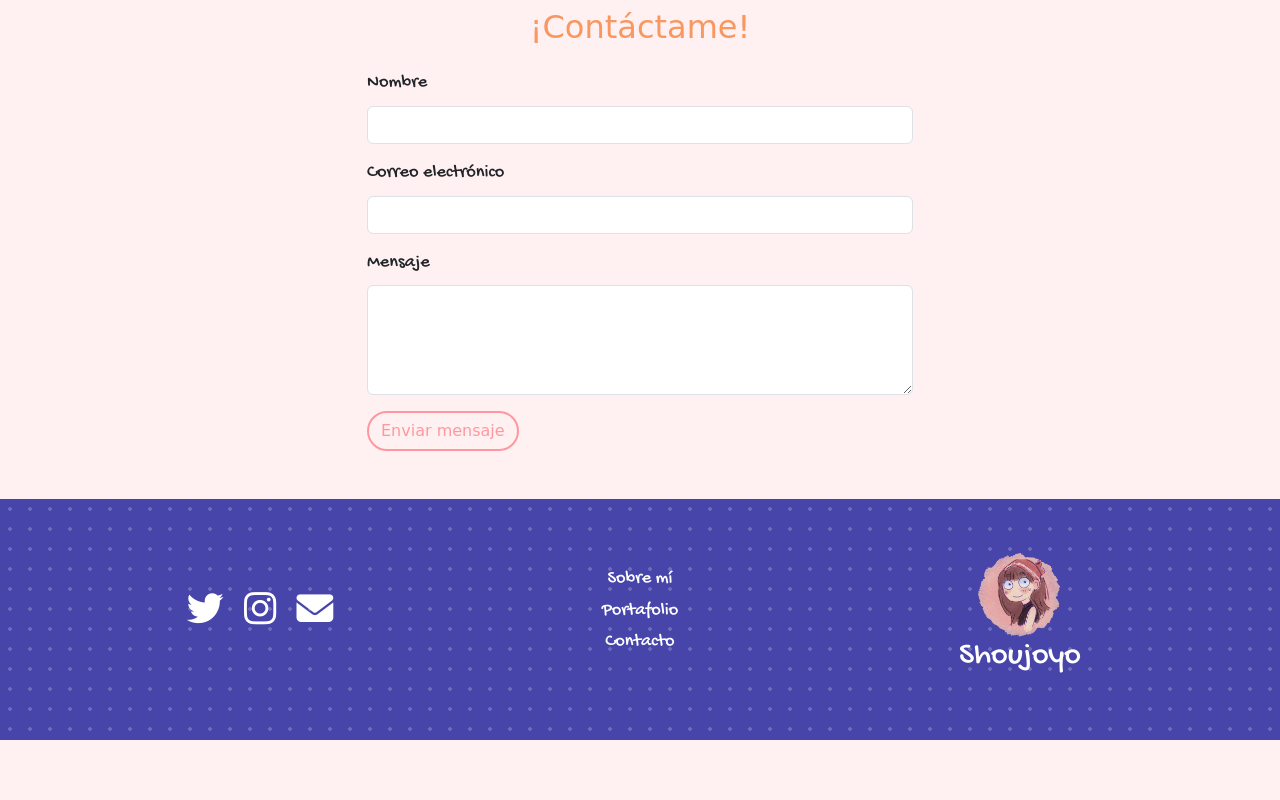
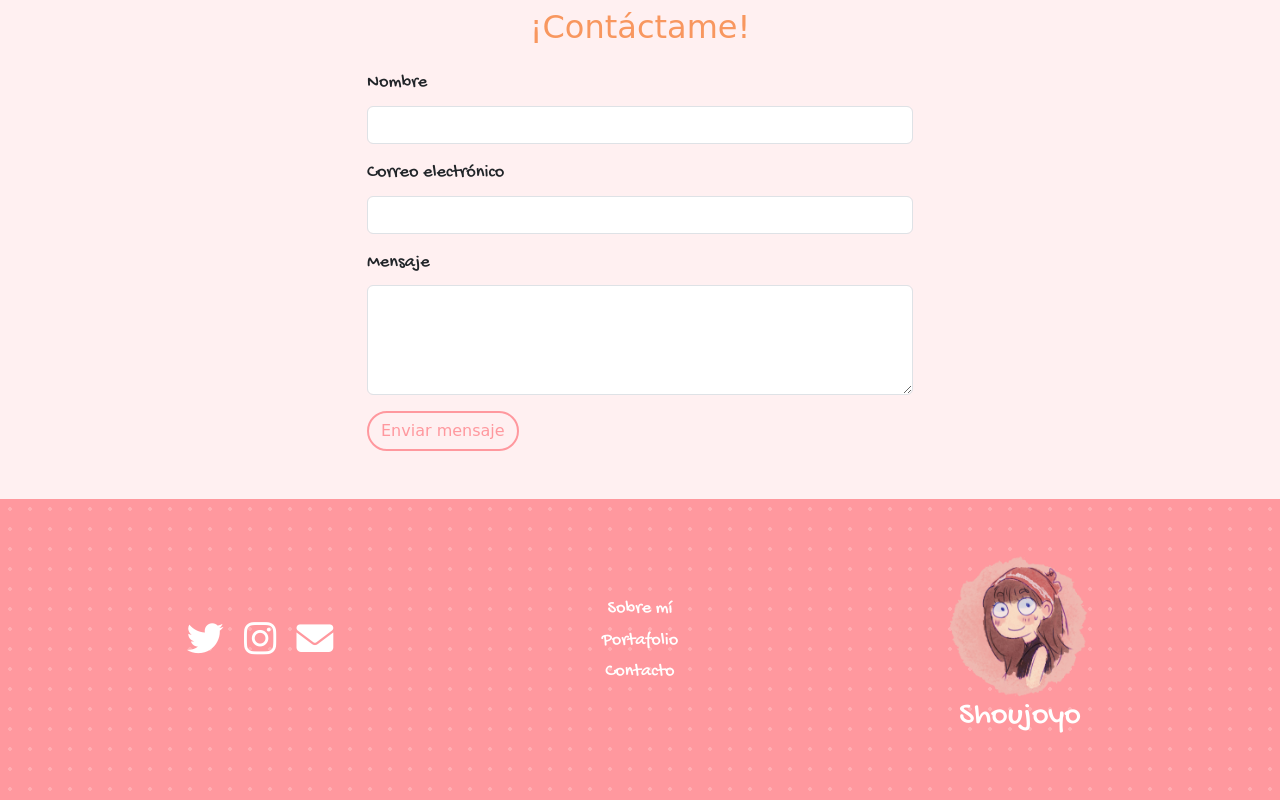
Before and after one commit to Samosampipi/SamoPagina, a plain HTML site: page Index.html in a window 1280 px wide. Shown: the part 5316-6116 px from the top of the page. Before the commit the page ends 6056 px from the top, so only its background shows below. Drawn offline with nearby package versions, Linux system fonts and the light colour scheme; a web font is replaced by a local one.

Commit message:
Pagina actualizada!!

```diff
--- a/CSS/EstilosIndex.CSS
+++ b/CSS/EstilosIndex.CSS
@@ -57,7 +57,7 @@ h1, h2, h3, h4, .nav-link {
 }
 
 .pie {
-    background-color: #4745AA;
+    background-color: #FF989E;
 }
 
 .pie a {
--- a/Index.html
+++ b/Index.html
@@ -561,7 +561,7 @@
           <p class="mb-0"><a href="mailto:bl8samest@gmail.com">Contacto</a></p>
         </div>
         <div class="col-12 col-md-4 mb-3">
-          <img src="Imagenes/Shoujoyo.png" height="90" alt="Logo de Choyo">
+          <img src="Imagenes/Shoujoyo.png" height="150" alt="Logo de Choyo">
           <p class="h2 mb-0">Shoujoyo</p>
         </div>
       </div>
```
